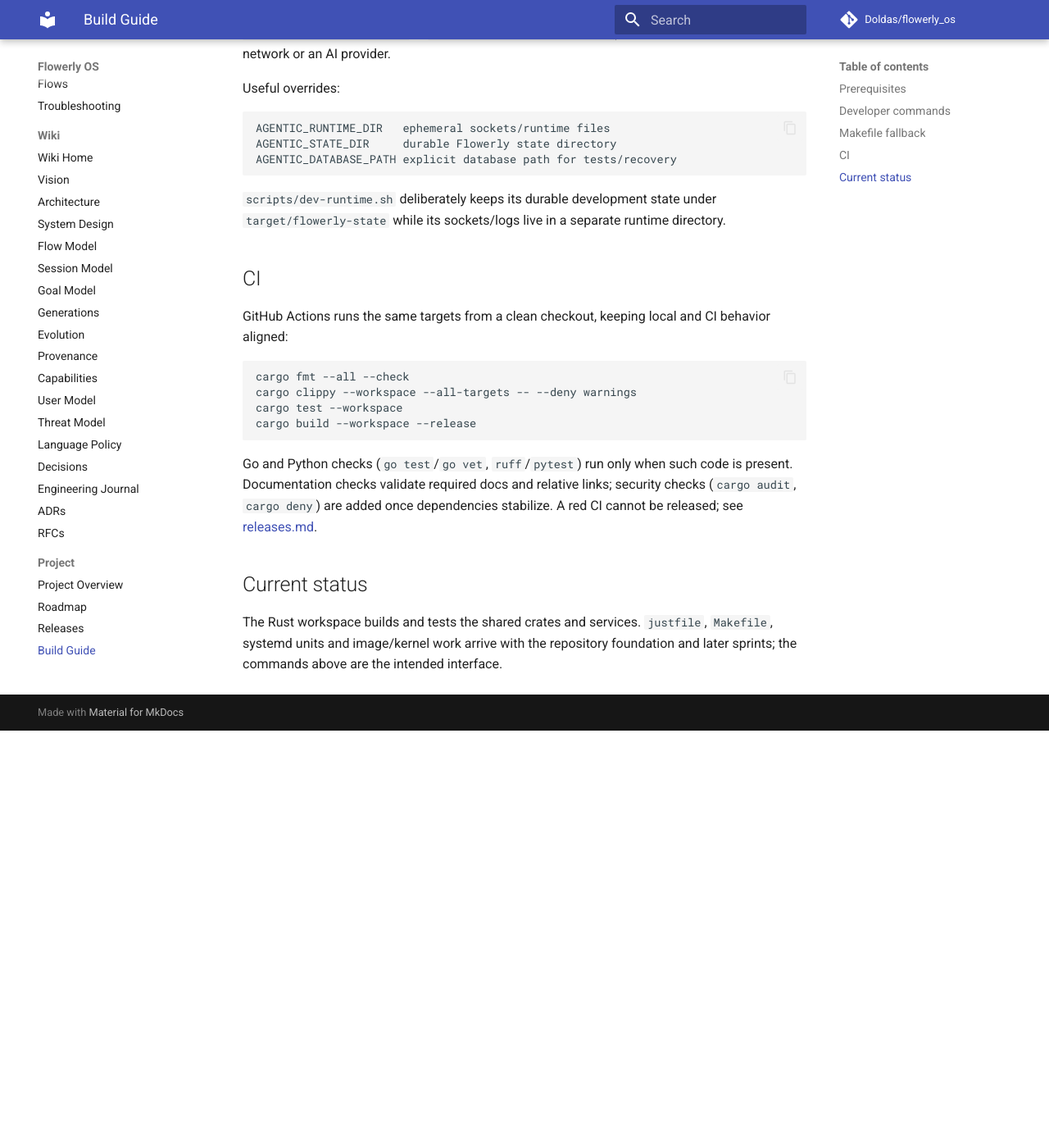
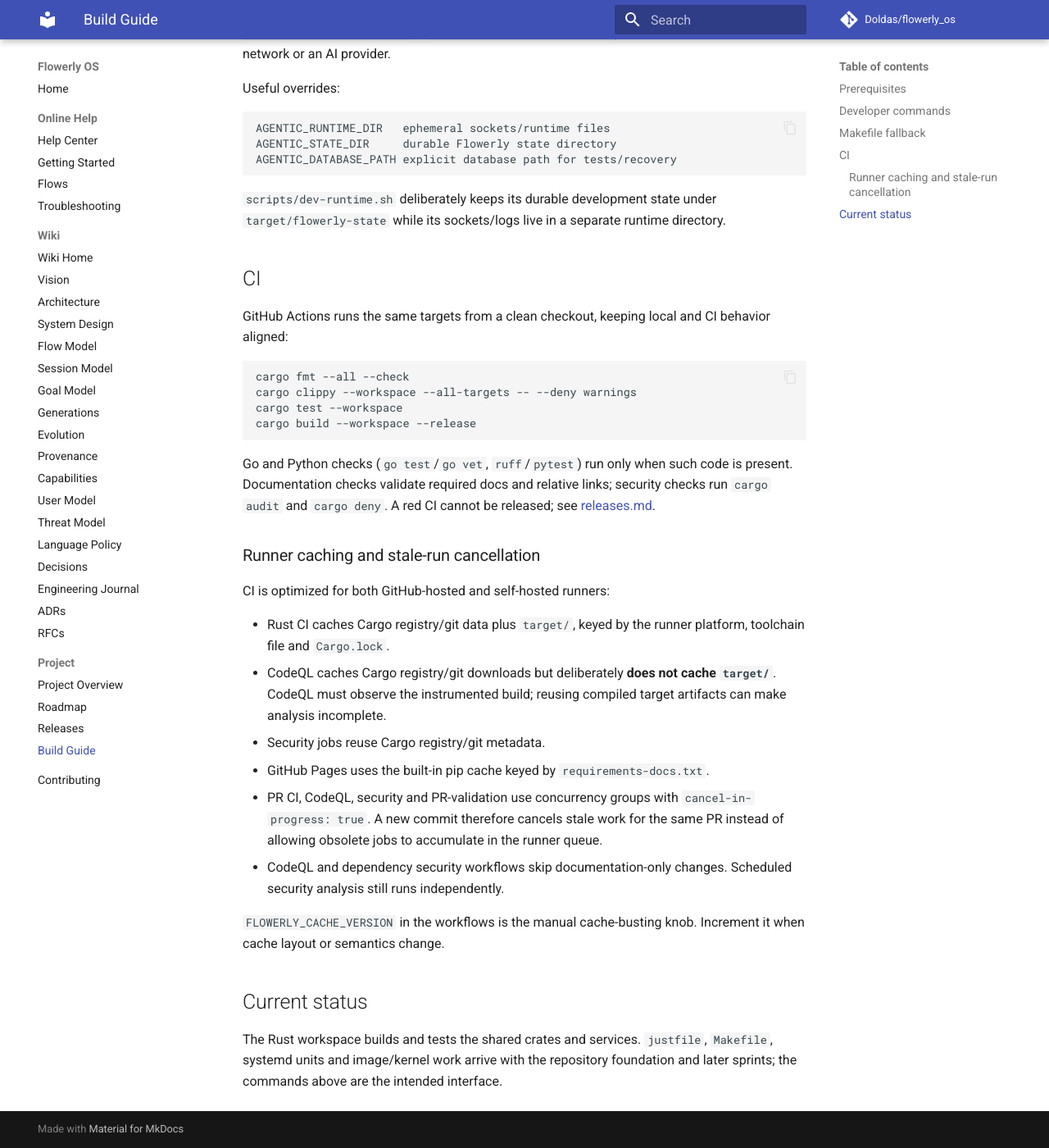
Before and after one commit to Doldas/flowerly_os, an MkDocs documentation site: the page built from docs/build.md, in a window 1280 px wide and 1400 px high, scrolled down 1074 px. Shown: the whole window at 82% size. Built offline with MkDocs 1.6.1 and Material for MkDocs 9.7.7, drawn with Linux system fonts in a browser that asks for light colours; comment, search, counter and statistics services are not loaded; before the commit the page ends 1965 px from its top, so only the background shows below that.

Commit message:
docs(ci): document runner caches and stale-run cancellation

```diff
--- a/docs/build.md
+++ b/docs/build.md
@@ -69,8 +69,30 @@
 
 Go and Python checks (`go test`/`go vet`, `ruff`/`pytest`) run only when such code
 is present. Documentation checks validate required docs and relative links;
-security checks (`cargo audit`, `cargo deny`) are added once dependencies
-stabilize. A red CI cannot be released; see [releases.md](releases.md).
+security checks run `cargo audit` and `cargo deny`. A red CI cannot be
+released; see [releases.md](releases.md).
+
+### Runner caching and stale-run cancellation
+
+CI is optimized for both GitHub-hosted and self-hosted runners:
+
+- Rust CI caches Cargo registry/git data plus `target/`, keyed by the runner
+  platform, toolchain file and `Cargo.lock`.
+- CodeQL caches Cargo registry/git downloads but deliberately **does not cache
+  `target/`**. CodeQL must observe the instrumented build; reusing compiled
+  target artifacts can make analysis incomplete.
+- Security jobs reuse Cargo registry/git metadata.
+- GitHub Pages uses the built-in pip cache keyed by
+  `requirements-docs.txt`.
+- PR CI, CodeQL, security and PR-validation use concurrency groups with
+  `cancel-in-progress: true`. A new commit therefore cancels stale work for
+  the same PR instead of allowing obsolete jobs to accumulate in the runner
+  queue.
+- CodeQL and dependency security workflows skip documentation-only changes.
+  Scheduled security analysis still runs independently.
+
+`FLOWERLY_CACHE_VERSION` in the workflows is the manual cache-busting knob.
+Increment it when cache layout or semantics change.
 
 ## Current status
 
```
